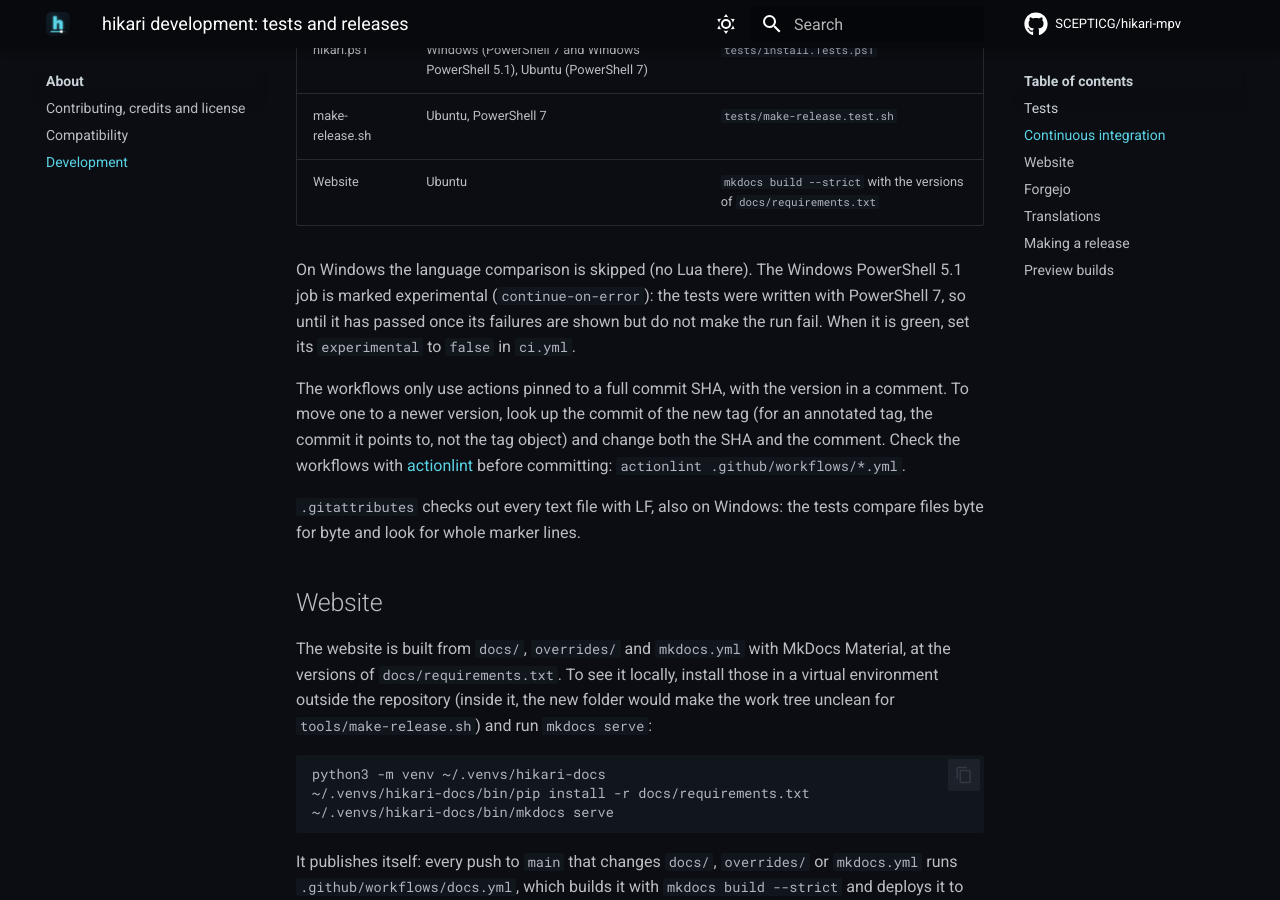
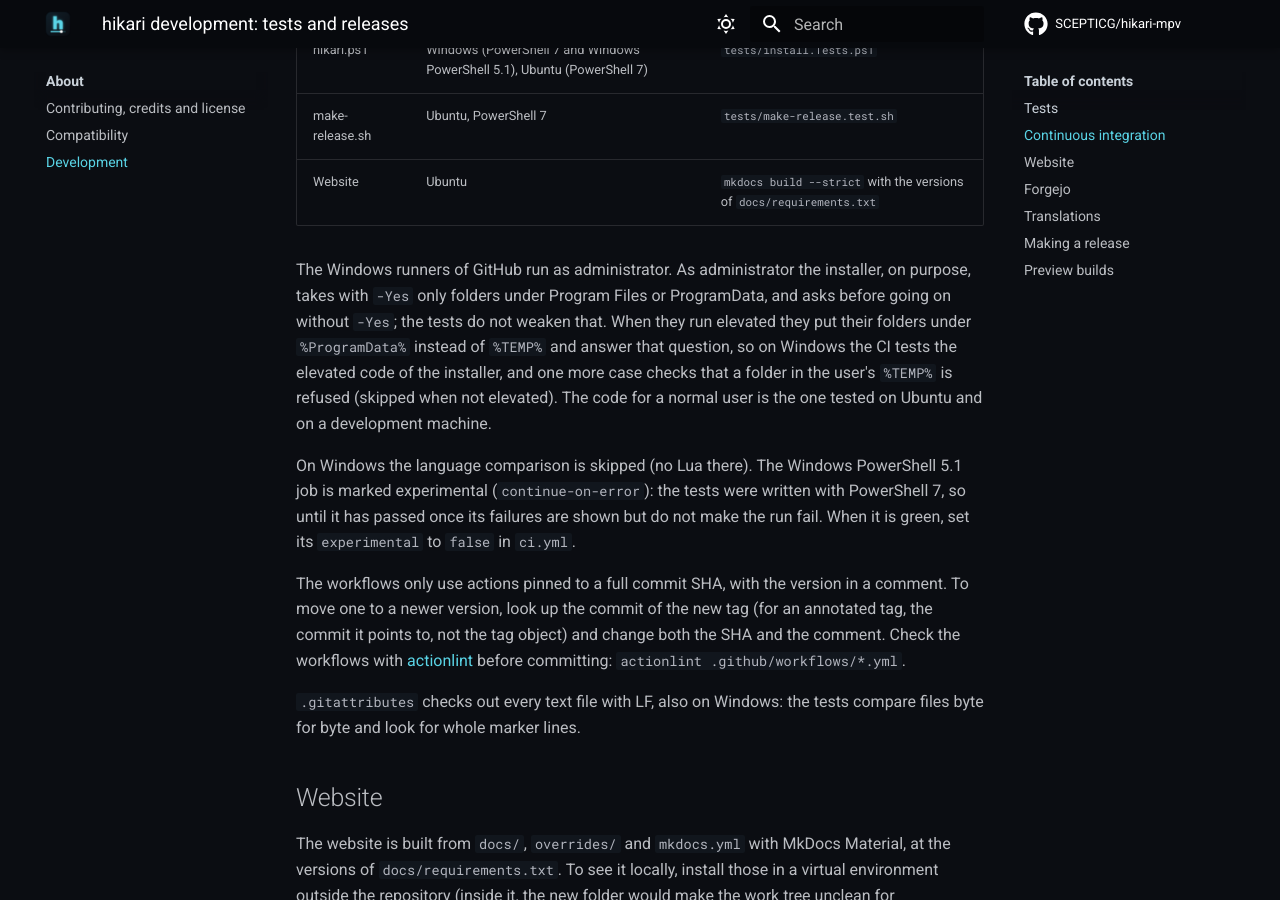
Before and after one commit to SCEPTICG/hikari-mpv, an MkDocs documentation site: the page built from docs/development.md, in a window 1280 px wide and 900 px high, scrolled down 1576 px. Built offline with MkDocs 1.6.1 and Material for MkDocs 9.7.7, drawn with Linux system fonts in a browser that asks for light colours; comment, search, counter and statistics services are not loaded.

Commit message:
CI Windows: las pruebas del instalador corren también como administrador
Los runners de Windows de GitHub ejecutan como administrador, y el
instalador, a propósito, solo admite con -Yes carpetas de Program Files o
ProgramData y pregunta antes de seguir sin -Yes. El instalador no cambia:

- Ejecutadas como administrador, las pruebas ponen sus carpetas en
  %ProgramData% y responden la pregunta de administrador en las sesiones
  interactivas (iex). Comprueban además que el aviso sale solo entonces.
- Caso nuevo (solo elevado): el instalador rechaza de verdad una carpeta del
  %TEMP% del usuario, en la sesión y con -File, sin crear nada.
- Cada caso empieza con HikariElevated a false.
- 2>&1 de procesos hijos con ErrorActionPreference Continue: en Windows
  PowerShell 5.1 el stderr de un -Action no válido lanzaba en vez de dar el
  código de salida.
- Enlaces rotos de la migración sosc: se crean con destino y luego se borra,
  porque 5.1 no crea enlaces a algo que no existe (el caso se saltaba).
- El aviso de SecurityProtocol no cambiado dice qué se descargó: el fallo
  de la CI venía de la instalación cancelada, no de TLS.

```diff
--- a/docs/development.md
+++ b/docs/development.md
@@ -36,6 +36,8 @@ GitHub runs the tests on every push to any branch (except `gh-pages`) and on eve
 | hikari.ps1 | Windows (PowerShell 7 and Windows PowerShell 5.1), Ubuntu (PowerShell 7) | `tests/install.Tests.ps1` |
 | make-release.sh | Ubuntu, PowerShell 7 | `tests/make-release.test.sh` |
 | Website | Ubuntu | `mkdocs build --strict` with the versions of `docs/requirements.txt` |
+
+The Windows runners of GitHub run as administrator. As administrator the installer, on purpose, takes with `-Yes` only folders under Program Files or ProgramData, and asks before going on without `-Yes`; the tests do not weaken that. When they run elevated they put their folders under `%ProgramData%` instead of `%TEMP%` and answer that question, so on Windows the CI tests the elevated code of the installer, and one more case checks that a folder in the user's `%TEMP%` is refused (skipped when not elevated). The code for a normal user is the one tested on Ubuntu and on a development machine.
 
 On Windows the language comparison is skipped (no Lua there). The Windows PowerShell 5.1 job is marked experimental (`continue-on-error`): the tests were written with PowerShell 7, so until it has passed once its failures are shown but do not make the run fail. When it is green, set its `experimental` to `false` in `ci.yml`.
 
```
Also changed, not shown: 1 other file.
